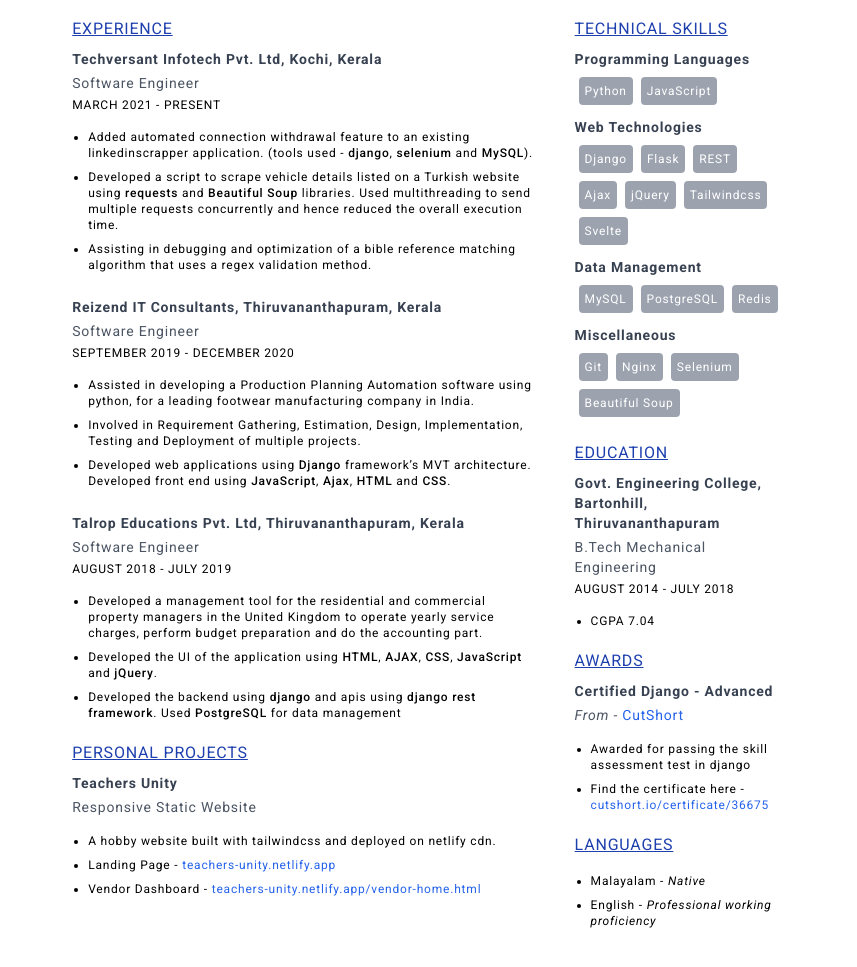
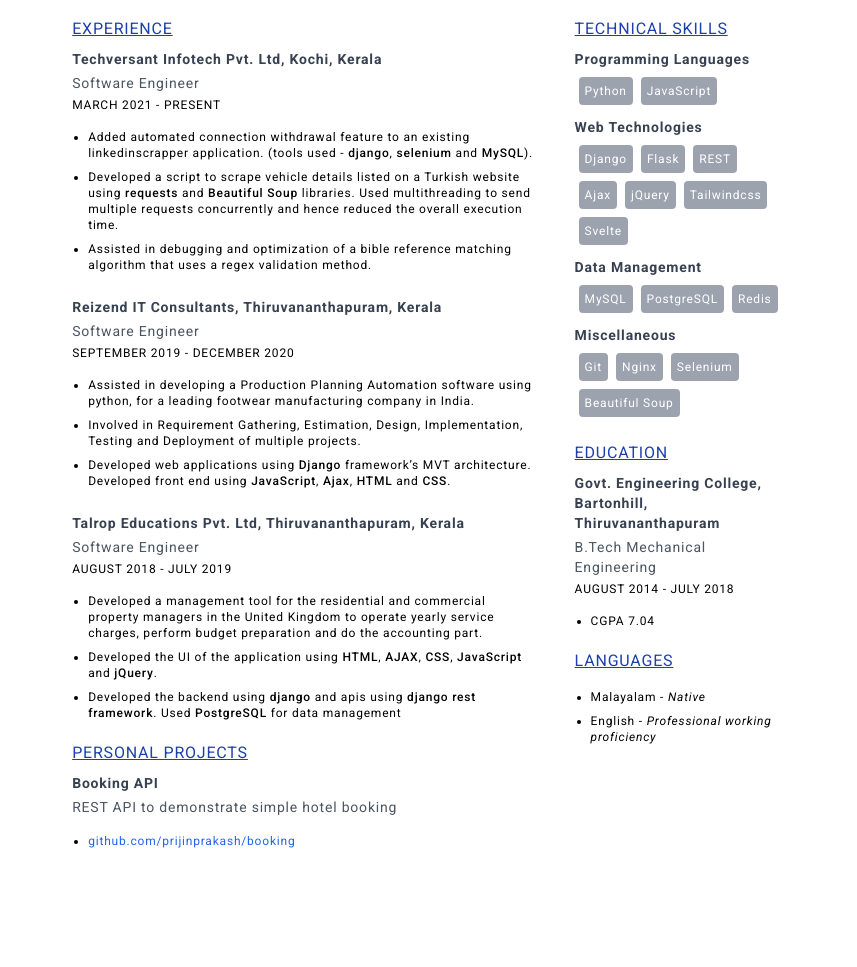
Before and after one commit to prijinprakash/prijinprakash.github.io, a plain HTML site: page index.html in a window 1280 px wide. Shown: the part 131-1098 px from the top of the page, without its empty margins (211-1068 px from the left). Drawn offline with Linux system fonts and the light colour scheme.

Commit message:
removed cutshort and added booking api

```diff
--- a/index.html
+++ b/index.html
@@ -36,7 +36,7 @@
                 <ul class="mt-4 ml-4 list-disc space-y-2 text-xs">
                     <li>Added automated connection withdrawal feature to an existing linkedinscrapper application. (tools used - <b class="font-medium">django</b>, <b class="font-medium">selenium</b> and <b class="font-medium">MySQL</b>).</li>
                     <li>Developed a script to scrape vehicle details listed on a Turkish website using <b class="font-medium">requests</b> and <b class="font-medium">Beautiful Soup</b> libraries. Used multithreading to send multiple requests concurrently and hence reduced the overall execution time.</li>
-                    <li>Assisting in debugging and optimization of a bible reference matching algorithm that uses a regex validation method.</li>
+                    <li>Assisted in debugging and optimization of a bible reference matching algorithm that uses a regex validation method.</li>
                 </ul>
             </div>
             <div class="my-6">
@@ -61,12 +61,13 @@
             </div>
             <h2 class="uppercase text-blue-800 mt-5 underline">personal projects</h2>
             <div class="mt-2">
-                <p class="font-bold text-gray-700 text-sm">Teachers Unity</p>
-                <p class="my-1 text-gray-600 text-sm">Responsive Static Website</p>
+                <p class="font-bold text-gray-700 text-sm">Booking API</p>
+                <p class="my-1 text-gray-600 text-sm">REST API to demonstrate simple hotel booking</p>
                 <ul class="mt-4 ml-4 list-disc space-y-2 text-xs">
-                    <li>A hobby website built with tailwindcss and deployed on netlify cdn.</li>
+                    <!-- <li>A hobby website built with tailwindcss and deployed on netlify cdn.</li>
                     <li>Landing Page - <a href="https://teachers-unity.netlify.app/" class="text-blue-600" target="_new">teachers-unity.netlify.app</a></li>
-                    <li>Vendor Dashboard - <a href="https://teachers-unity.netlify.app/vendor-home.html" class="text-blue-600" target="_new">teachers-unity.netlify.app/vendor-home.html</a></li>
+                    <li>Vendor Dashboard - <a href="https://teachers-unity.netlify.app/vendor-home.html" class="text-blue-600" target="_new">teachers-unity.netlify.app/vendor-home.html</a></li> -->
+                    <li><a href="https://github.com/prijinprakash/booking" class="text-blue-600" target="_new">github.com/prijinprakash/booking</a></li>
                 </ul>
             </div>
         </div>
@@ -118,7 +119,7 @@
                     <li>CGPA 7.04</li>
                 </ul>
             </div>
-            <h2 class="uppercase text-blue-800 mt-5 underline">awards</h2>
+            <!-- <h2 class="uppercase text-blue-800 mt-5 underline">awards</h2>
             <div class="mt-2">
                 <p class="font-bold text-gray-700 text-sm">Certified Django - Advanced</p>
                 <p class="my-1 text-gray-600 text-sm"><i>From - </i><a href="https://cutshort.io/" class="text-blue-600" target="_new">CutShort</a></p>
@@ -126,7 +127,7 @@
                     <li>Awarded for passing the skill assessment test in django</li>
                     <li>Find the certificate here - <a href="https://cutshort.io/certificate/36675" target="_new" class="text-blue-600">cutshort.io/certificate/36675</a></li>
                 </ul>
-            </div>
+            </div> -->
             <h2 class="uppercase text-blue-800 mt-5 underline">languages</h2>
             <div class="mt-2">
                 <ul class="mt-4 ml-4 list-disc space-y-2 text-xs">
```
